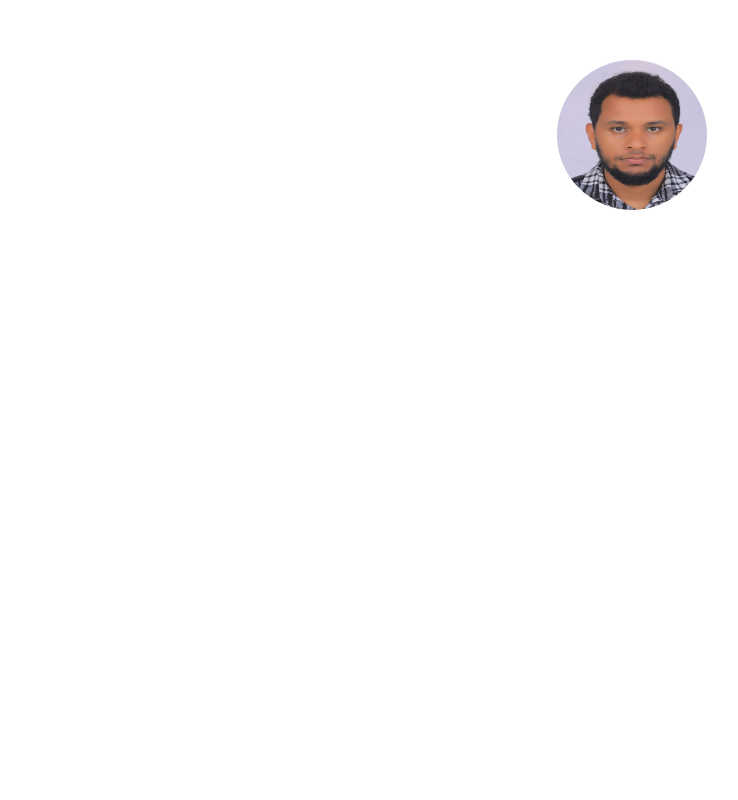
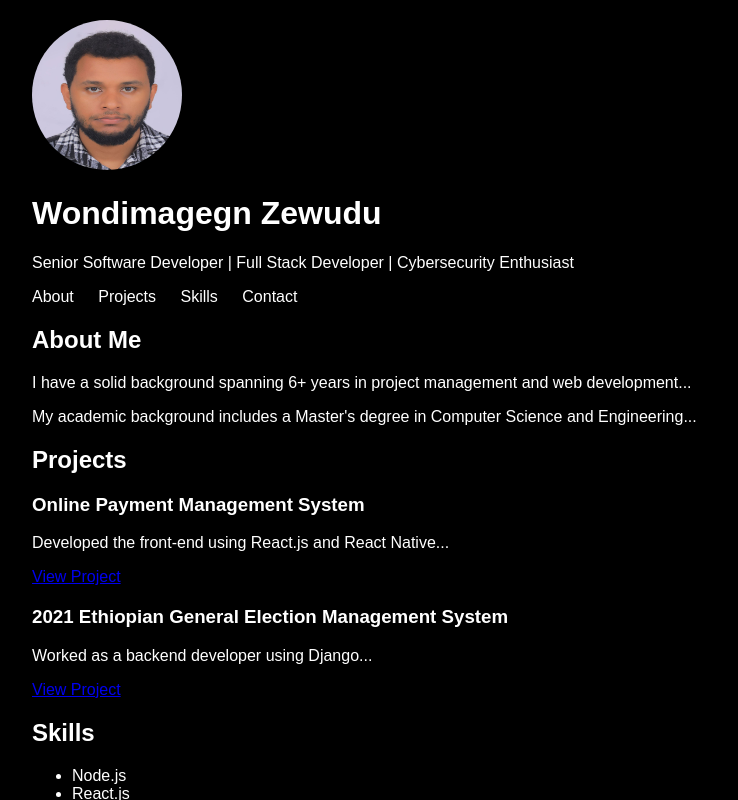
Before and after one commit to wondimagagnzewudu/wondimagegn-galaxy-portfolio, a plain HTML site: page index.html in a window 1280 px wide. Shown: the whole page, without its empty margins (8-746 px from the left). Drawn offline with nearby package versions, Linux system fonts and the light colour scheme.

Commit message:
Fixed file structure and paths

```diff
--- a/index.html
+++ b/index.html
@@ -4,34 +4,38 @@
     <meta charset="UTF-8">
     <meta name="viewport" content="width=device-width, initial-scale=1.0">
     <title>Wondimagegn Zewudu - Galaxy Portfolio</title>
-    <link rel="stylesheet" href="style.css">
     <style>
         body, html {
             margin: 0;
             padding: 0;
-            overflow: auto; /* Allow scrolling */
+            overflow: auto;
             height: 100%;
+            background: #000; /* Fallback background color */
         }
         canvas {
-            position: fixed; /* Fix the canvas as the background */
+            position: fixed;
             top: 0;
             left: 0;
-            z-index: -1; /* Send the canvas to the background */
+            z-index: -1; /* Galaxy as background */
         }
         .content {
             position: relative;
-            z-index: 1; /* Bring the content to the front */
-            color: white; /* Ensure text is visible */
+            z-index: 1; /* Content above galaxy */
+            color: white;
             padding: 20px;
+            font-family: Arial, sans-serif;
         }
+        .container { max-width: 1200px; margin: 0 auto; }
+        header img { border-radius: 50%; width: 150px; height: 150px; }
+        nav ul { list-style: none; padding: 0; }
+        nav ul li { display: inline; margin-right: 20px; }
+        nav ul li a { color: white; text-decoration: none; }
+        section { margin: 40px 0; }
+        .project { margin: 20px 0; }
+        footer { text-align: center; padding: 20px; }
     </style>
 </head>
 <body>
-    <!-- Three.js Galaxy Animation -->
-    <script src="https://cdnjs.cloudflare.com/ajax/libs/three.js/r146/three.min.js"></script>
-    <script src="scripts/galaxy.js"></script>
-
-    <!-- Portfolio Content -->
     <div class="content">
         <header>
             <div class="container">
@@ -51,27 +55,22 @@
 
         <section id="about" class="container">
             <h2>About Me</h2>
-            <p>
-                I have a solid background spanning 6+ years in project management and web development. I have honed my skills using popular technologies such as Node.js, React.js, and Python, as well as gained expertise in the field of cybersecurity.
-            </p>
-            <p>
-                My academic background includes a Master's degree in Computer Science and Engineering and a Bachelor's degree in Software Engineering, both from the Addis Ababa Science and Technology University (ASTU). Additionally, I have undergone specialized cybersecurity training via a scholarship program at Iserial, Ariel University.
-            </p>
+            <p>I have a solid background spanning 6+ years in project management and web development...</p>
+            <p>My academic background includes a Master's degree in Computer Science and Engineering...</p>
         </section>
 
         <section id="projects" class="container">
             <h2>Projects</h2>
             <div class="project">
                 <h3>Online Payment Management System</h3>
-                <p>Developed the front-end using React.js and React Native, and the back-end using Node.js and Express.</p>
+                <p>Developed the front-end using React.js and React Native...</p>
                 <a href="projects/project1.html">View Project</a>
             </div>
             <div class="project">
                 <h3>2021 Ethiopian General Election Management System</h3>
-                <p>Worked as a backend developer using Django and front-end developer using React.js.</p>
+                <p>Worked as a backend developer using Django...</p>
                 <a href="projects/project2.html">View Project</a>
             </div>
-            <!-- Add more projects here -->
         </section>
 
         <section id="skills" class="container">
@@ -96,8 +95,12 @@
         </section>
 
         <footer>
-            <p>&copy; 2025 Wondimagegn Zewudu. All rights reserved.</p>
+            <p>© 2025 Wondimagegn Zewudu. All rights reserved.</p>
         </footer>
     </div>
+
+    <!-- Three.js Scripts -->
+    <script src="https://cdnjs.cloudflare.com/ajax/libs/three.js/r134/three.min.js"></script>
+    <script src="scripts/galaxy.js"></script>
 </body>
 </html>
--- a/scripts/galaxy.js
+++ b/scripts/galaxy.js
@@ -1,40 +1,59 @@
-// scripts/galaxy.js
+// Ensure Three.js is loaded
+if (typeof THREE === 'undefined') {
+    console.error('Three.js is not loaded. Check the script source.');
+} else {
+    // Scene Setup
     const scene = new THREE.Scene();
     const camera = new THREE.PerspectiveCamera(75, window.innerWidth / window.innerHeight, 0.1, 1000);
-const renderer = new THREE.WebGLRenderer();
+    const renderer = new THREE.WebGLRenderer({ antialias: true });
     renderer.setSize(window.innerWidth, window.innerHeight);
+    renderer.setPixelRatio(window.devicePixelRatio);
     document.body.appendChild(renderer.domElement);
 
     // Galaxy Particles
     const particlesGeometry = new THREE.BufferGeometry();
-const particlesCount = 5000;
+    const particlesCount = 10000; // Increased for a denser galaxy
     const posArray = new Float32Array(particlesCount * 3);
+    const colors = new Float32Array(particlesCount * 3); // For color variation
 
-for (let i = 0; i < particlesCount * 3; i++) {
-    posArray[i] = (Math.random() - 0.5) * 10; // Random positions for particles
+    for (let i = 0; i < particlesCount * 3; i += 3) {
+        // Spiral galaxy shape
+        const radius = Math.random() * 10;
+        const angle = Math.random() * Math.PI * 2;
+        const x = Math.cos(angle) * radius + (Math.random() - 0.5) * 2;
+        const y = Math.sin(angle) * radius + (Math.random() - 0.5) * 2;
+        const z = (Math.random() - 0.5) * 2;
+
+        posArray[i] = x;
+        posArray[i + 1] = y;
+        posArray[i + 2] = z;
+
+        // Random colors for stars (white, blue, red hues)
+        colors[i] = Math.random() > 0.8 ? 1 : Math.random();     // R
+        colors[i + 1] = Math.random() > 0.8 ? 1 : Math.random(); // G
+        colors[i + 2] = Math.random() > 0.5 ? 1 : Math.random(); // B
     }
 
     particlesGeometry.setAttribute('position', new THREE.BufferAttribute(posArray, 3));
+    particlesGeometry.setAttribute('color', new THREE.BufferAttribute(colors, 3));
 
     const particlesMaterial = new THREE.PointsMaterial({
-    size: 0.1,
-    color: 0xffffff, // White stars
+        size: 0.05,
+        vertexColors: true,
+        transparent: true,
+        blending: THREE.AdditiveBlending,
     });
 
-const particlesMesh = new THREE.Points(particlesGeometry, particlesMaterial);
-scene.add(particlesMesh);
+    const galaxy = new THREE.Points(particlesGeometry, particlesMaterial);
+    scene.add(galaxy);
 
     // Camera Position
-camera.position.z = 5;
+    camera.position.z = 15;
 
     // Animation Loop
     function animate() {
         requestAnimationFrame(animate);
-
-    // Rotate Particles
-    particlesMesh.rotation.x += 0.001;
-    particlesMesh.rotation.y += 0.001;
-
+        galaxy.rotation.y += 0.001; // Slow rotation for galaxy effect
         renderer.render(scene, camera);
     }
     animate();
@@ -45,3 +64,4 @@ window.addEventListener('resize', () => {
         camera.updateProjectionMatrix();
         renderer.setSize(window.innerWidth, window.innerHeight);
     });
+}
```
Lines whose indentation alone changed are shown as unchanged.
